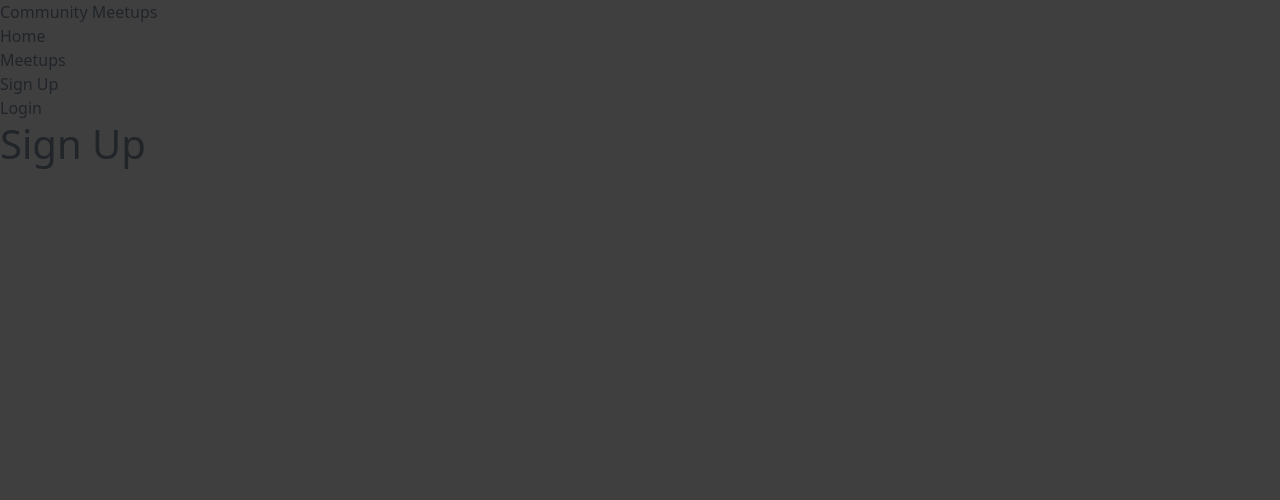
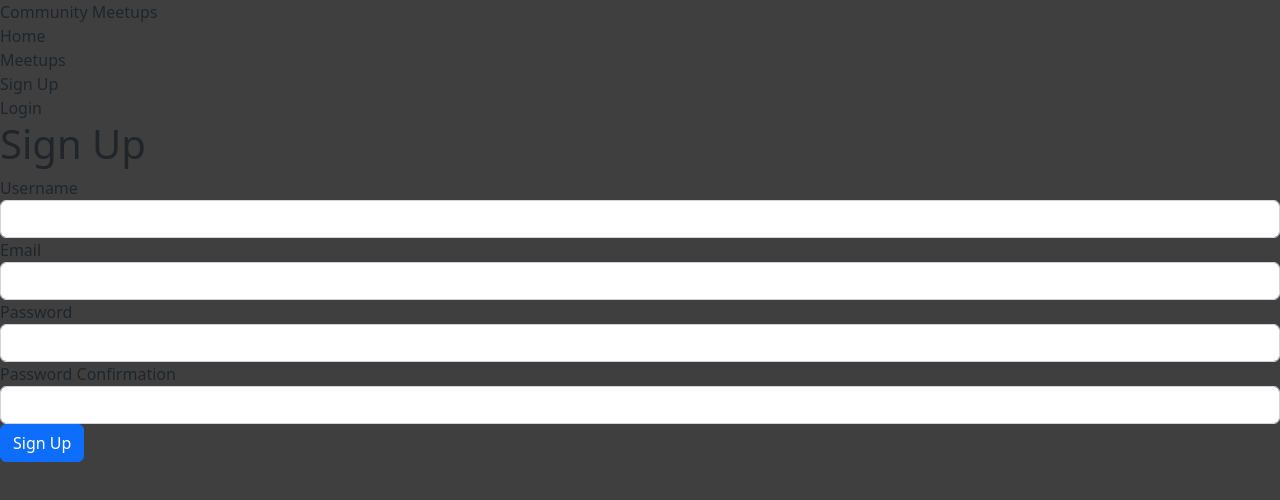
Before and after one commit to Uthaeus/react-meetup-frontend, a React (Create React App) app: page /sign-up in a window 1280 px wide. Shown: the top 500 px of the page. Built offline with nearby package versions, Linux system fonts and the light colour scheme; the HTML template or start-up script is replaced by a standard one.

Commit message:
created signup component

```diff
--- a/src/components/auth/login.js
+++ b/src/components/auth/login.js
@@ -29,7 +29,7 @@ function Login() {
 
             <form className="auth-form" onSubmit={handleSubmit(submitHandler)}>
                 <div className="form-group">
-                    <label htmlFor="username">Email</label>
+                    <label htmlFor="username">Username</label>
                     <input type="text" className="form-control" id="username" {...register("username", { required: true })} />
                     {errors.username && <span className="text-danger">This field is required</span>}
                 </div>
--- a/src/components/auth/sign-up.js
+++ b/src/components/auth/sign-up.js
@@ -1,8 +1,61 @@
+import { useForm } from "react-hook-form";
+import { useNavigate } from "react-router";
 
 function SignUp() {
+    const { register, handleSubmit, formState: { errors } } = useForm();
+    const navigate = useNavigate();
+
+    const submitHandler = data => {
+        console.log(data);
+
+        fetch('http://localhost:3000/users', {
+            method: 'POST',
+            body: JSON.stringify(data),
+        })
+        .then(response => {
+            if (response.ok) {
+                console.log('response ok', response);
+                navigate('/meetups');
+                return response.json();
+            }
+            throw response
+        })
+        .catch(error => {
+            console.log('error login', error);
+        });
+    };
+
     return (
         <div className="auth-container">
             <h1 className="auth-title">Sign Up</h1>
+
+            <form className="auth-form" onSubmit={handleSubmit(submitHandler)}>
+                <div className="form-group">
+                    <label htmlFor="username">Username</label>
+                    <input type="text" className="form-control" id="username" {...register("username", { required: true })} />
+                    {errors.username && <span className="text-danger">This field is required</span>}
+                </div>
+
+                <div className="form-group">
+                    <label htmlFor="email">Email</label>
+                    <input type='email' className="form-control" id='email' {...register("email", { required: true })} />
+                    {errors.email && <span className="text-danger">This field is required</span>}
+                </div>
+
+                <div className="form-group">
+                    <label htmlFor="password">Password</label>
+                    <input type="password" className="form-control" id='password' {...register("password", { required: true })} />
+                    {errors.password && <span className="text-danger">This field is required</span>}
+                </div>
+
+                <div className="form-group">
+                    <label htmlFor="password_confirmation">Password Confirmation</label>
+                    <input type="password" className="form-control" id='password_confirmation' {...register("password_confirmation", { required: true })} />
+                    {errors.password_confirmation && <span className="text-danger">This field is required</span>}
+                </div>
+
+                <button type="submit" className="btn btn-primary">Sign Up</button>
+            </form>
         </div>
     );
 }
```
